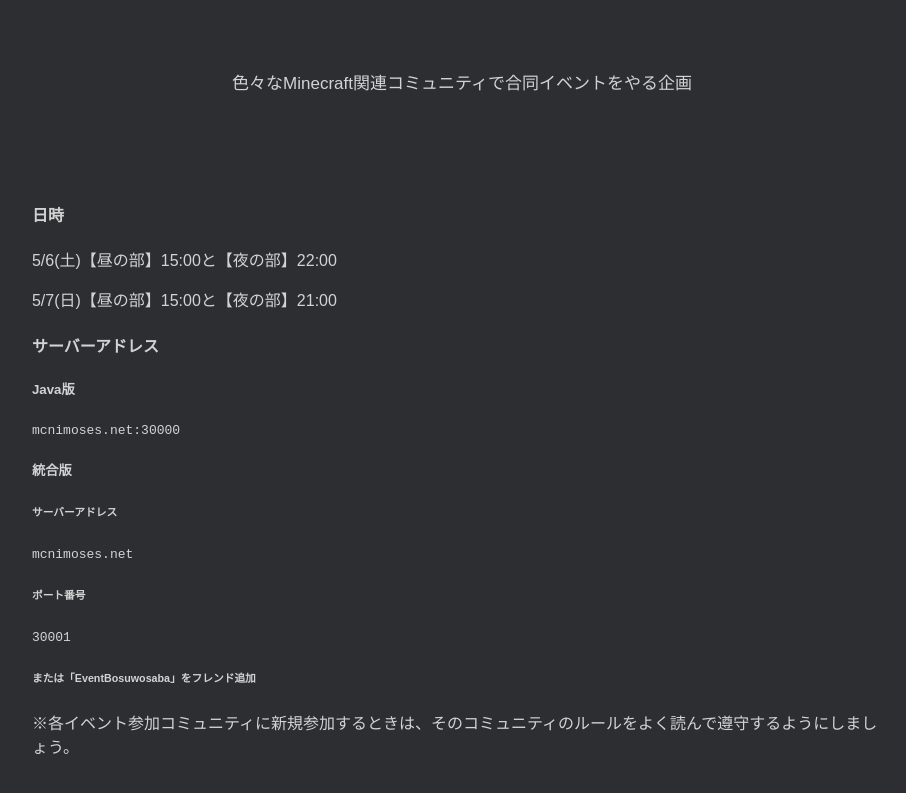
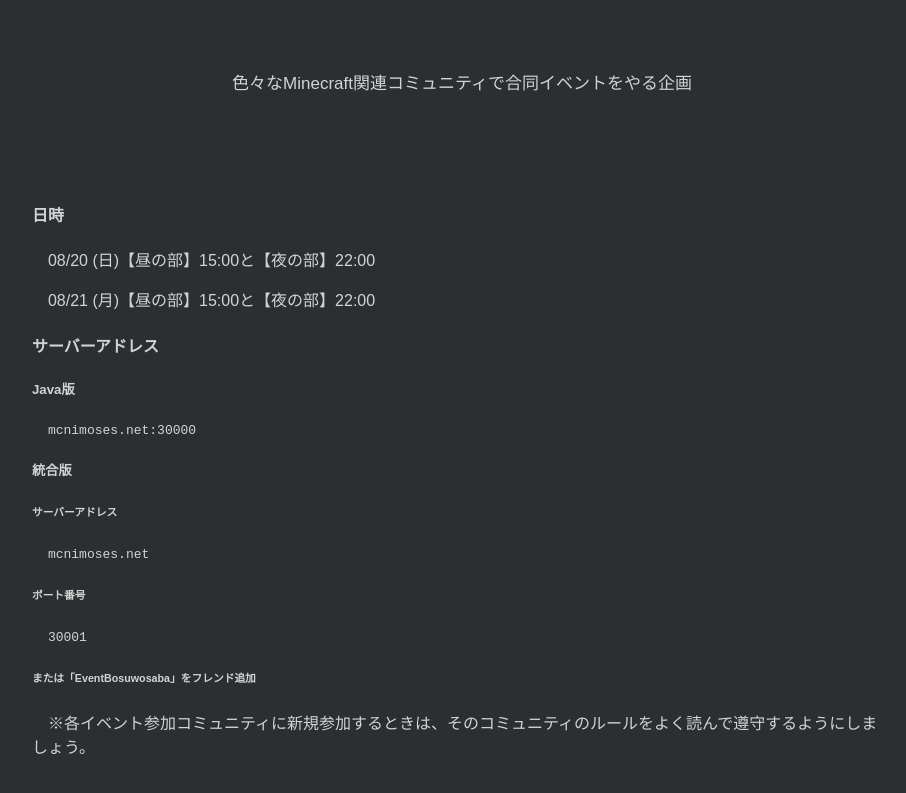
Before and after one commit to wardenwars/wardenwars.github.io, a plain HTML site: page index.html in a window 1280 px wide. Shown: the part 349-1142 px from the top of the page, without its empty margins (178-1084 px from the left). Drawn offline with Linux system fonts and the light colour scheme.

Commit message:
イベント開催日時を更新

```diff
--- a/css/style.css
+++ b/css/style.css
@@ -117,6 +117,10 @@
     color: lightgray;
 }
 
+.info p {
+    text-indent: 1rem;
+}
+
 .links {
     padding-top: 50px;
     padding-bottom: 50px;
--- a/index.html
+++ b/index.html
@@ -76,16 +76,16 @@
                 </div>
                 <div class="info">
                     <h4>日時</h4>
-                    <p>5/6(土)【昼の部】15:00と【夜の部】22:00</p>
-                    <p>5/7(日)【昼の部】15:00と【夜の部】21:00</p>
+                    <p>08/20 (日)【昼の部】15:00と【夜の部】22:00</p>
+                    <p>08/21 (月)【昼の部】15:00と【夜の部】22:00</p>
                     <h4>サーバーアドレス</h4>
                     <h5>Java版</h5>
-                    <code>mcnimoses.net:30000</code>
+                    <p><code>mcnimoses.net:30000</code></p>
                     <h5>統合版</h5>
                     <h6>サーバーアドレス</h6>
-                    <code>mcnimoses.net</code>
+                    <p><code>mcnimoses.net</code></p>
                     <h6>ポート番号</h6>
-                    <code>30001</code>
+                    <p><code>30001</code></p>
                     <h6>または「EventBosuwosaba」をフレンド追加</h6>
                     <p>※各イベント参加コミュニティに新規参加するときは、そのコミュニティのルールをよく読んで遵守するようにしましょう。</p>
                 </div>
```
